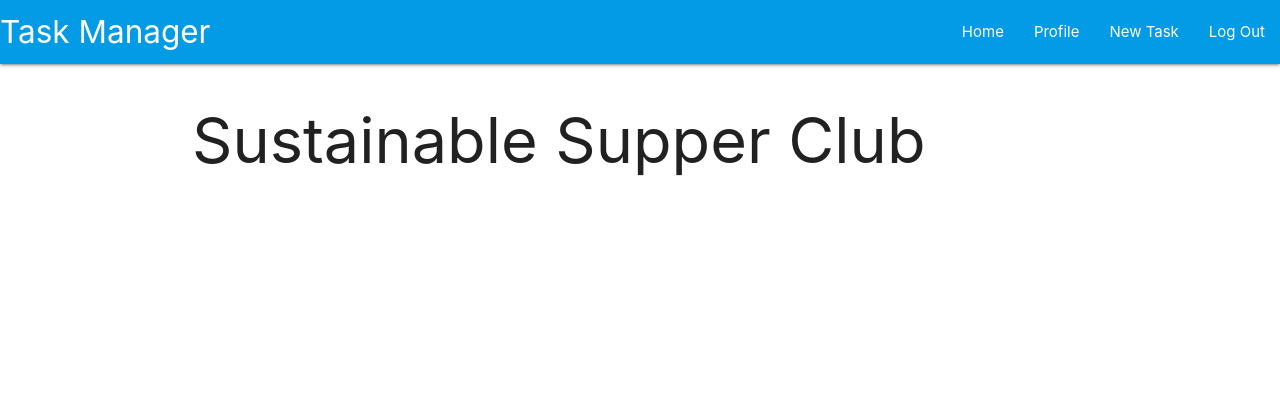
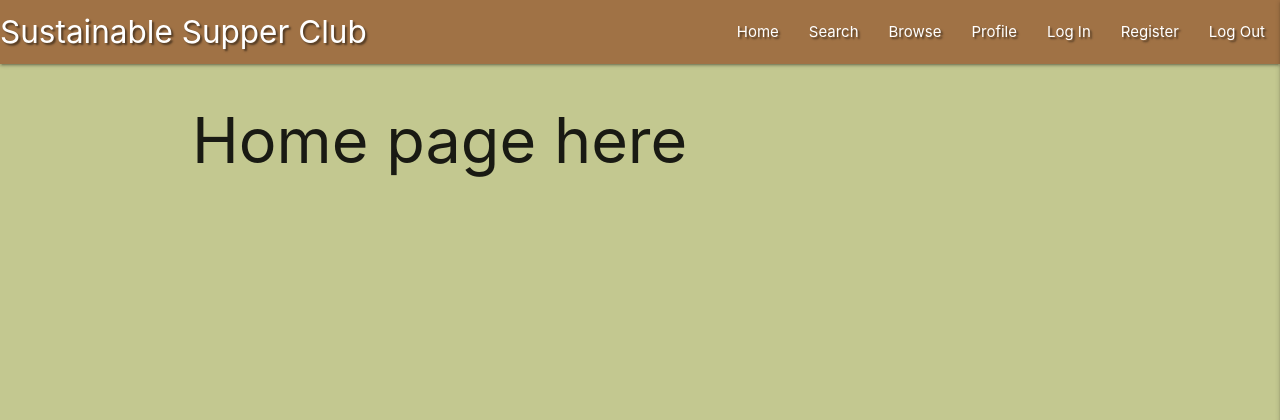
Before and after one commit to TimMorrisDev/MS3-sustainable-supper, a Flask app: page / in a window 1280 px wide. Shown: the top 420 px of the page. Run offline with Flask 2, Linux system fonts and the light colour scheme; the visitor is signed in with stand-in values (Sample User, id 1); some libraries are stand-ins or nearby versions.

Commit message:
Add navbar to base.html

```diff
--- a/static/css/style.css
+++ b/static/css/style.css
@@ -0,0 +1,45 @@
+.text-shadow {
+    text-shadow: 2px 2px 2px rgba(0,0,0,0.5);
+}
+
+/* colour palette generated from landscape photo */
+
+.tm-dark-green-bg {
+    background-color: #254C1C;
+}
+
+.tm-dark-green-text {
+    color: #254C1C;
+}
+
+.tm-mid-green-bg {
+    background-color: #499129;
+}
+
+.tm-mid-green-text {
+    color: #499129;
+}
+
+.tm-light-green-bg {
+    background-color: #8F9F71;
+}
+
+.tm-light-green-text {
+    color: #8F9F71;
+}
+
+.tm-brown-bg {
+    background-color: #A07245;
+}
+
+.tm-brown-text {
+    color: #A07245;
+}
+
+.tm-sage-bg {
+    background-color: #C3C890;
+}
+
+.tm-sage-text {
+    color: #C3C890;
+}
--- a/static/js/script.js
+++ b/static/js/script.js
@@ -0,0 +1,5 @@
+$(document).ready(function () {
+    $('.sidenav').sidenav({
+        edge: "right"
+    });
+});
--- a/templates/base.html
+++ b/templates/base.html
@@ -16,26 +16,30 @@
     <title>Sustainable Supper Club</title>
 </head>
 
-<body>
+<body class="tm-sage-bg">
     <header>
         <!-- Top Navbar -->
-        <nav class="nav-extended text-shadow light-blue darken-1">
+        <nav class="nav-extended text-shadow tm-brown-bg">
             <div class="nav-wrapper">
-                <a href="{{ url_for('get_tasks') }}" class="brand-logo">Task Manager</a>
+                <a href="#" class="brand-logo">Sustainable Supper Club</a>
                 <a href="#" data-target="mobile-demo" class="sidenav-trigger right"><i class="fas fa-bars"></i></a>
                 <ul class="right hide-on-med-and-down">
-                    <li><a href="{{ url_for('get_tasks') }}">Home</a></li>
-                    {% if session.user %}
+                    <li><a href="#">Home</a></li>
+                    <li><a href="#">Search</a></li>
+                    <li><a href="#">Browse</a></li>
+                    <li><a href="#">Profile</a></li>
+                    <li><a href="#">Log In</a></li>
+                    <li><a href="#">Register</a></li>
+                    <li><a href="#å">Log Out</a></li>
+
+                    <!-- {% if session.user %}
                     <li><a href="{{ url_for('profile', username=session['user']) }}">Profile</a></li>
-                    <li><a href="{{ url_for('add_task') }}">New Task</a></li>
+                    {% else %}
+                    {% endif %}
                     {% if session.user|lower == "admin"|lower %}
-                    <li><a href="{{ url_for('get_categories') }}">Manage Categories</a></li>
-                    {% endif %}
-                    <li><a href="{{ url_for('logout') }}">Log Out</a></li>
-                    {% else %}
-                    <li><a href="{{ url_for('login') }}">Log In</a></li>
-                    <li><a href="{{ url_for('register') }}">Register</a></li>
-                    {% endif %}
+                    <li><a href="#">Manage Categories</a></li>
+                    {% endif %} -->
+
                 </ul>
             </div>
         </nav>
@@ -43,20 +47,24 @@
         <!-- mobile sidenav -->
         <ul class="sidenav" id="mobile-demo">
             <li>
-                <h4 class="center-align light-blue-text text-darken-4">Task Manager</h4>
+                <h4 class="center-align">SSC</h4>
             </li>
-            <li><a href="{{ url_for('get_tasks') }}">Home</a></li>
-            {% if session.user %}
-            <li><a href="{{ url_for('profile', username=session['user']) }}">Profile</a></li>
-            <li><a href="{{ url_for('add_task') }}">New Task</a></li>
-            {% if session.user|lower == "admin"|lower %}
-            <li><a href="{{ url_for('get_categories') }}">Manage Categories</a></li>
-            {% endif %}
-            <li><a href="{{ url_for('logout') }}">Log Out</a></li>
-            {% else %}
-            <li><a href="{{ url_for('login') }}">Log In</a></li>
-            <li><a href="{{ url_for('register') }}">Register</a></li>
-            {% endif %}
+            <li><a href="#">Home</a></li>
+            <li><a href="#">Search</a></li>
+            <li><a href="#">Browse</a></li>
+            <li><a href="#">Profile</a></li>
+            <li><a href="#">Log In</a></li>
+            <li><a href="#">Register</a></li>
+            <li><a href="#å">Log Out</a></li>
+
+            <!-- {% if session.user %}
+                    <li><a href="{{ url_for('profile', username=session['user']) }}">Profile</a></li>
+                    {% else %}
+                    {% endif %}
+                    {% if session.user|lower == "admin"|lower %}
+                    <li><a href="#">Manage Categories</a></li>
+                    {% endif %} -->
+
         </ul>
     </header>
 
--- a/templates/index.html
+++ b/templates/index.html
@@ -2,6 +2,6 @@
 
 {% block content %}
 
-<h1>Sustainable Supper Club</h1>
+<h1>Home page here</h1>
 
 {% endblock %}
```
